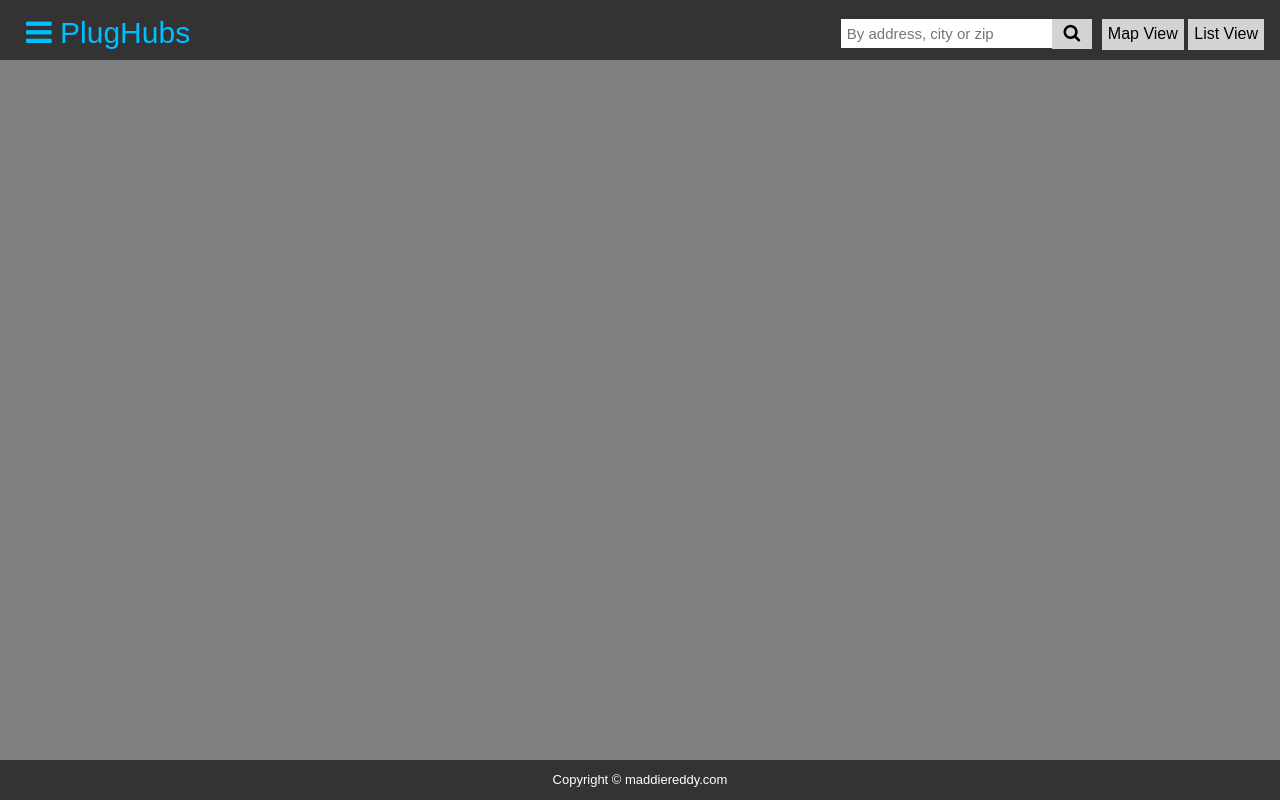
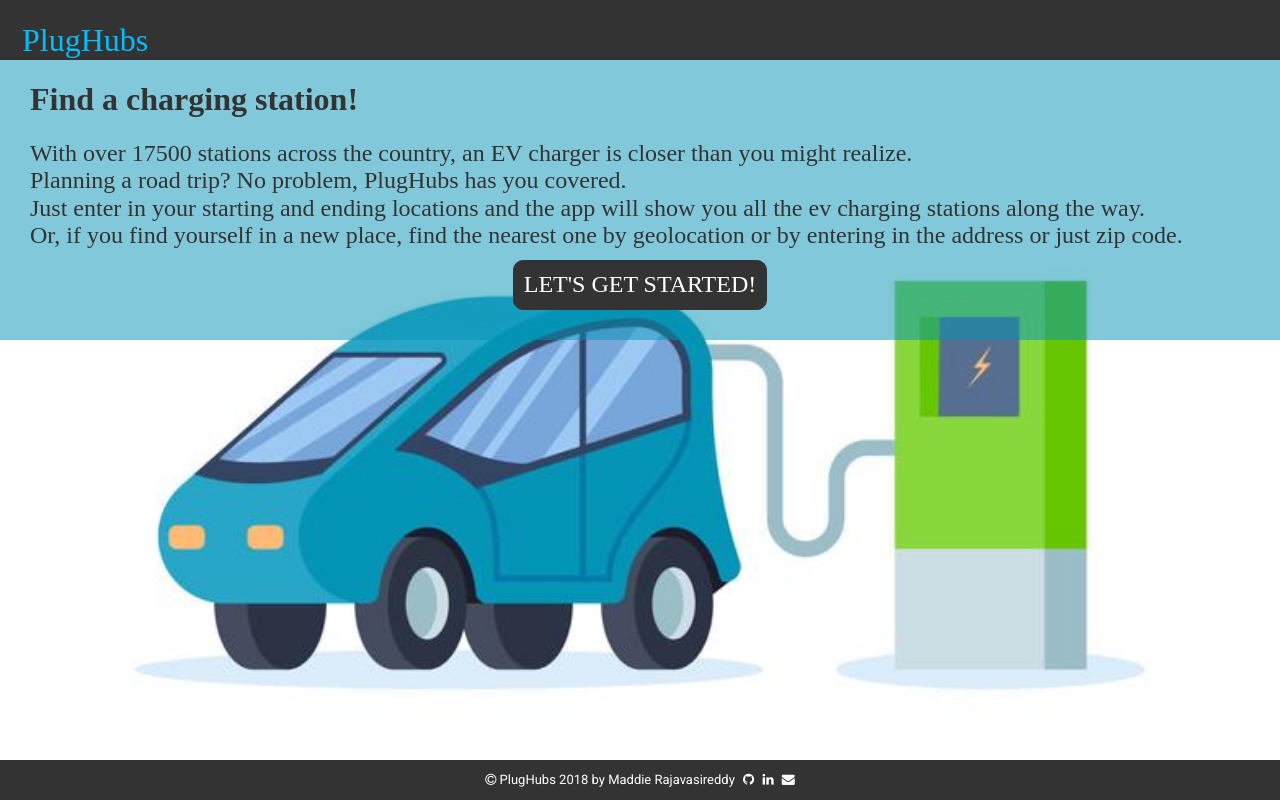
Before and after one commit to maddiereddy/PlugHubs, a website: page index.html in a window 1280 px wide. Drawn offline with nearby package versions, Linux system fonts and the light colour scheme; some packages are replaced by stand-ins of ours; a web font is replaced by a local one.

Commit message:
add landing page

```diff
--- a/index.css
+++ b/index.css
@@ -1,8 +1,12 @@
-* {box-sizing: border-box;}
+* {
+  box-sizing: border-box;
+}
 
 body {
   margin: 0;
   font-family: Arial;
+  height: 100%;
+  font-family: "Roboto";
 }
 
 header, footer {
@@ -12,7 +16,7 @@ header, footer {
   background-color: #333333;
   left: 0;
   overflow: hidden;
-  padding: 1em;
+  padding: 12px;
 }
 
 header {
@@ -21,10 +25,17 @@ header {
 }
 
 footer {
+  position: fixed;
   bottom: 0;
   height: 40px;
   text-align: center;
   font-size: 13px;
+  padding-top: 0px;
+}
+
+footer a {
+  color: white;
+  padding-left: 5px;
 }
 
 main {
@@ -38,13 +49,14 @@ main {
 }
 
 .menu {
-  font-size: 30px;
+  font-size: 2em;;
   cursor: pointer;
   float: left;
   display: block;
   padding: 0px 10px;
   text-decoration: none;
   color: deepskyblue;
+  font-family: 'Lakki Reddy';
 }
 
 .tab-container {
@@ -93,7 +105,7 @@ main {
 }
 
 .sidenav {
-  height: 100%;
+  height: calc(100% - 40px);
   width: 0;
   position: fixed;
   z-index: 1;
@@ -102,7 +114,15 @@ main {
   background-color: #333333;
   overflow-x: hidden;
   transition: 0.5s;
-  padding-top: 60px;
+  padding-top: 40px;
+}
+
+.fa-close {
+  color: white;
+}
+
+.fa-close:hover {
+  color: #818181;
 }
 
 .sidenav a {
@@ -131,6 +151,7 @@ main {
   margin-top: 12px;
   margin-right: 8px;
   margin-left: 24px;
+  border-radius: 10px;
 }
 
 .sidenav hr {
@@ -146,9 +167,8 @@ main {
 .sidenav .close-btn {
   position: absolute;
   top: 0;
-  right: 8px;
   font-size: 30px;
-  margin-left: 50px;
+  float: left;
 }
 
 .sidebar-links {
@@ -295,7 +315,7 @@ th {
 td {
   border: 1px solid darkgray;
   font-size: 14px;
-  text-align: left
+  text-align: left;
   padding: 5px 10px;
   height: inherit;
 }
@@ -304,9 +324,74 @@ tr:nth-child(odd) {
   background-color: lightgray;
 }
 
-@media screen and (max-width: 600px) {
-  header { height: 100px; }
-  main {
+.landing {
+  padding-top: 10px;
+}
+
+.start-page {
+  width: 100%;
+  height: 100%;
+}
+
+.start-image {
+  margin-top: 150px;
+  top: 60px;
+  bottom: 40px;
+  display: block;
+  position: absolute;
+  background-image: url("./ev.jpg");
+  background-size: cover;
+  background-repeat: no-repeat;
+  background-position: center;
+  height: auto;
+  width: 100%;
+}
+
+.start-text {
+  background: rgba(4,148,182, 0.5);
+  top: -150px;
+  position: absolute;
+  width: 100%;
+  padding: 0px 30px 20px;
+  color:  #333333;
+  font-family: 'Nanum Brush Script';
+}
+
+.start-text aside {
+  font-size: 1.5em;
+  padding-top: 0px;
+}
+
+.start-text button {
+  display: block;
+  background-color: #333333;
+  color:white;
+  margin: 10px auto;
+  padding: 10px;
+  border-radius: 10px;
+  border: 1px solid #333333;
+  font-family: "Nanum Brush Script";
+  font-size: 1.5em;
+  text-transform: uppercase;
+}
+
+.start-text button:hover {
+  color:deepskyblue;
+  border: 1px solid deepskyblue;
+}
+
+@media screen and (max-width: 321px) {
+  .start-text aside {
+    font-size: 1.2em;
+  }
+}
+
+@media screen and (min-width: 480px) {
+
+}
+
+@media screen and (min-width: 768px) {
+  /* main {
     top: 100px;
   }
 
@@ -349,11 +434,11 @@ tr:nth-child(odd) {
   }
   .search-container input[type='text'] {
     float: left;
-    width: calc(100% - 40px);
+    width: calc(100% - 40px); */
   }
 }
 
-@media screen and (max-height: 450px) and (max-width: 450px){
+@media only screen and (max-height: 450px) and (max-width: 480px){
   .sidenav {padding-top: 15px;}
   .sidenav a {font-size: 18px;}
 }
--- a/index.html
+++ b/index.html
@@ -7,10 +7,35 @@
     <link rel="icon" href="favicon.ico" type="image/x-icon">
     <link rel="stylesheet" href="https://cdnjs.cloudflare.com/ajax/libs/normalize/7.0.0/normalize.css">
     <link rel="stylesheet" href="https://cdnjs.cloudflare.com/ajax/libs/font-awesome/4.7.0/css/font-awesome.min.css">
+    <link href="https://fonts.googleapis.com/css?family=Caveat|Lakki+Reddy|Nanum+Brush+Script|Roboto" rel="stylesheet">
     <link href="index.css" rel="stylesheet" type="text/css" />
   </head>
   <body>
-    <div class="container" id="page-container">
+    <div class="start-page">
+      <header role="banner">
+        <span class="menu landing">PlugHubs</span>
+      </header>
+      <div class="start-image">
+        <div class="start-text">
+          <h1>Find a charging station!</h1>
+          <aside>With over 17500 stations across the country, an EV charger is closer than you might realize.<br>
+          Planning a road trip? No problem, PlugHubs has you covered.<br>
+          Just enter in your starting and ending locations and the app will show you all the ev charging stations along the way. <br>
+          Or, if you find yourself in a new place, find the nearest one by geolocation or by entering in the address or just zip code.</aside>
+          <button class="start-button">Let's get started!</button>
+        </div>
+      </div>
+      <footer role="contentinfo">
+          <section role="region" class="footer-copyright">
+            <p>
+              <i class="fa fa-copyright" aria-hidden="true"></i> PlugHubs 2018 by Maddie Rajavasireddy
+              <a href="https://github.com/maddiereddy/PlugHubs" title="Check out my code on GitHub"><i class="fa fa-github" aria-label="github link"></i></a>
+              <a href="https://www.linkedin.com/in/maddierajavasireddy/" title="Look at my profile on LinkedIn"><i class="fa fa-linkedin" aria-label="linkedIn link"></i></a>
+              <a href="mailto:maddiereddy@gmail.com?Subject=Hello" title="Send me an email"><i class="fa fa-envelope" aria-label="gmail link"></i></a>
+            </p>
+        </footer>
+    </div>
+    <div class="container hidden" id="page-container">
       <header role="banner">
         <span class="menu" id="open-menu"><i class="fa fa-bars"></i> PlugHubs</span>
         <div class="tab-container">
@@ -76,7 +101,16 @@
           <table id="results" class="hidden" aria-label="list" aria-live="assertive"></table>
         </section>
       </main>
-      <footer role="contentinfo">Copyright &copy; maddiereddy.com</footer>
+      <footer role="contentinfo">
+          <section role="region" class="footer-copyright">
+            <p>
+              <i class="fa fa-copyright" aria-hidden="true"></i> PlugHubs 2018 by Maddie Rajavasireddy
+              <a href="https://github.com/maddiereddy/PlugHubs" title="Check out my code on GitHub"><i class="fa fa-github" aria-label="github link"></i></a>
+              <a href="https://www.linkedin.com/in/maddierajavasireddy/" title="Look at my profile on LinkedIn"><i class="fa fa-linkedin" aria-label="linkedIn link"></i></a>
+              <a href="mailto:maddiereddy@gmail.com?Subject=Hello" title="Send me an email"><i class="fa fa-envelope" aria-label="gmail link"></i></a>
+            </p>
+          </section>
+        </footer>
     </div>
 
     <script src="https://code.jquery.com/jquery-3.2.1.min.js"></script>
--- a/index.js
+++ b/index.js
@@ -437,6 +437,14 @@ function popChargingLevels() {
  * On window load
  */
 $(function() {
+  // Landing page
+  $('.start-text').on('click', '.start-button', function (event) {
+    event.preventDefault();
+
+    $('.start-page').addClass("hidden");
+    $('.container').removeClass("hidden");
+  });
+
   isInitial = true;
 
   const URL = `https://maps.googleapis.com/maps/api/js?key=${GOOGLE_MAPS_API_KEY}&callback=initMap`;
```
Also changed, not shown: ev.jpg (added), 1 other file.
